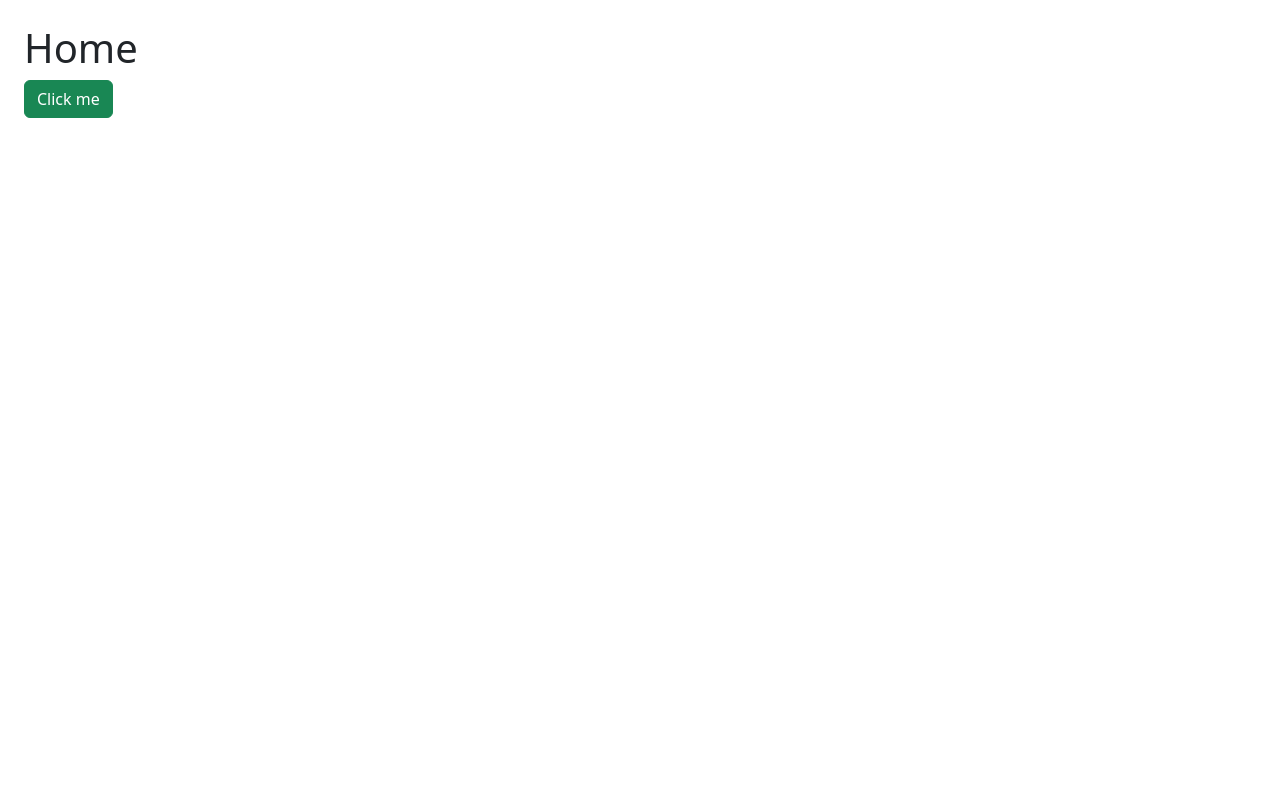
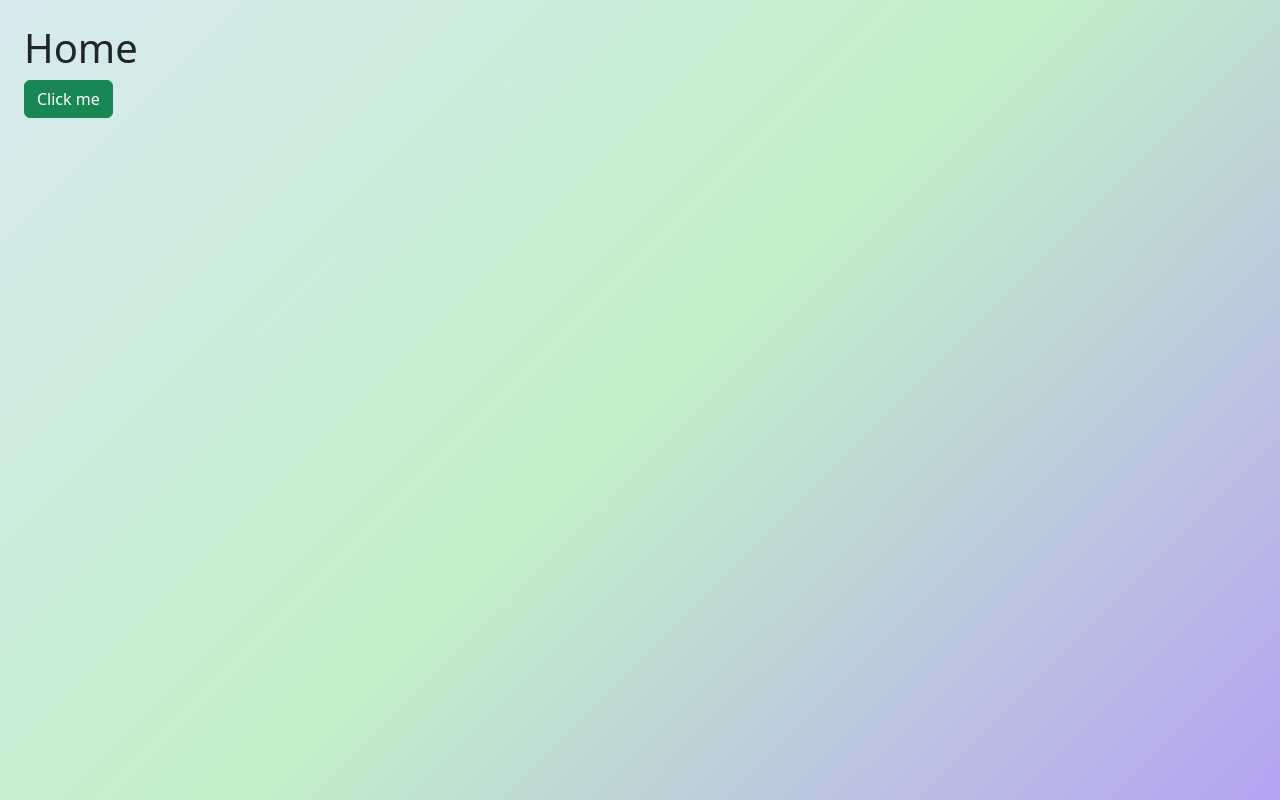
Before and after one commit to TeguhRandiAngginta/404notbooks, a React (Vite) app in the folder client/: page / in a window 1280 px wide. Built offline with nearby package versions, Linux system fonts and the light colour scheme.

Commit message:
memperbaiki style css dan signup supaya bisa full background

```diff
--- a/client/package.json
+++ b/client/package.json
@@ -12,10 +12,10 @@
   "dependencies": {
     "bootstrap": "^5.3.3",
     "framer-motion": "^11.11.17",
-    "react": "^18.2.0",
+    "react": "^18.3.1",
     "react-bootstrap": "^2.10.5",
     "react-bootstrap-buttons": "^1.0.0",
-    "react-dom": "^18.2.0",
+    "react-dom": "^18.3.1",
     "react-hook-form": "^7.53.2",
     "react-router-dom": "^7.0.0"
   },
--- a/client/src/pages/Signup.jsx
+++ b/client/src/pages/Signup.jsx
@@ -24,8 +24,25 @@ export default function Signup() {
     };
 
     return (
-        <Container fluid className="d-flex justify-content-center align-items-center vh-100 container">
-            <Card className="p-5 w-75">
+        <Container
+            fluid
+            className="d-flex justify-content-center align-items-center"
+            style={{
+                minHeight: '100vh',
+                background: 'linear-gradient(135deg, #d8e9f0, #c3f0c8, #b5a3f3)', // Warna gradien
+                padding: '20px',
+            }}
+        >
+            {/* </Container>
+        <Container
+            fluid
+            className="d-flex justify-content-center align-items-center"
+            style={{
+                minHeight: '100vh',
+                background: 'linear-gradient(to bottom, #d8e9f0, #0fa3e7)', // Gradien warna
+            }}
+        > */}
+            <Card className="p-5 w-75" style={{ borderRadius: '20px' }}>
                 <Row>
                     {/* Bagian Kiri */}
                     <Col md={6} className="text-center">
@@ -40,9 +57,8 @@ export default function Signup() {
 
                     {/* Bagian Kanan */}
                     <Col md={6}>
-
-                        <Form onSubmit={handleSubmit(doSubmit)} className='center' >
-                        <h1 className="mb-4">Daftar Akun 404</h1>
+                        <Form onSubmit={handleSubmit(doSubmit)} className="center">
+                            <h1 className="mb-4">Daftar Akun 404</h1>
                             {/* Email Field */}
                             <FloatingLabel controlId="floatingInput" label="Email" className="mb-3">
                                 <Form.Control
@@ -117,7 +133,8 @@ export default function Signup() {
                             >
                                 {isSubmitting ? 'Loading...' : 'Daftar'}
                             </Button>
-                            <p className='mt-3 mb-5'>
+
+                            <p className="mt-3 mb-5">
                                 Sudah Punya Akun? <a href="#" className="link-dark"><b>Masuk</b></a>
                             </p>
                         </Form>
--- a/client/src/pages/style.css
+++ b/client/src/pages/style.css
@@ -1,13 +1,25 @@
+html, body {
+    height: 100%;
+    margin: 0;
+    padding: 0;
+    background: linear-gradient(135deg, #d8e9f0, #c3f0c8, #b5a3f3);
+    background-size: cover; /* Agar gradien mencakup seluruh layar */
+}
+
 .container {
+    height: 100%; /* Pastikan kontainer mengikuti tinggi layar */
     background: linear-gradient(to bottom, #d8e9f0, #0fa3e7); /* Gradien warna */
+    display: flex; /* Untuk centering konten jika diperlukan */
+    justify-content: center; /* Horizontally center */
+    align-items: center; /* Vertically center */
 }
 
 
 .card {
     background: #ebebeb;
-    border-radius: 70px;
+    border-radius: 20px;
     border: 1px solid #000000;
-    box-shadow: 0 4px 15px rgba(0, 0, 0, 0.2);
+    box-shadow: 0px 4px 10px rgba(0, 0, 0, 0.2);
 }
 
 .logo {
```
Also changed, not shown: 1 other file (tests, documents, lock files or other folders).
